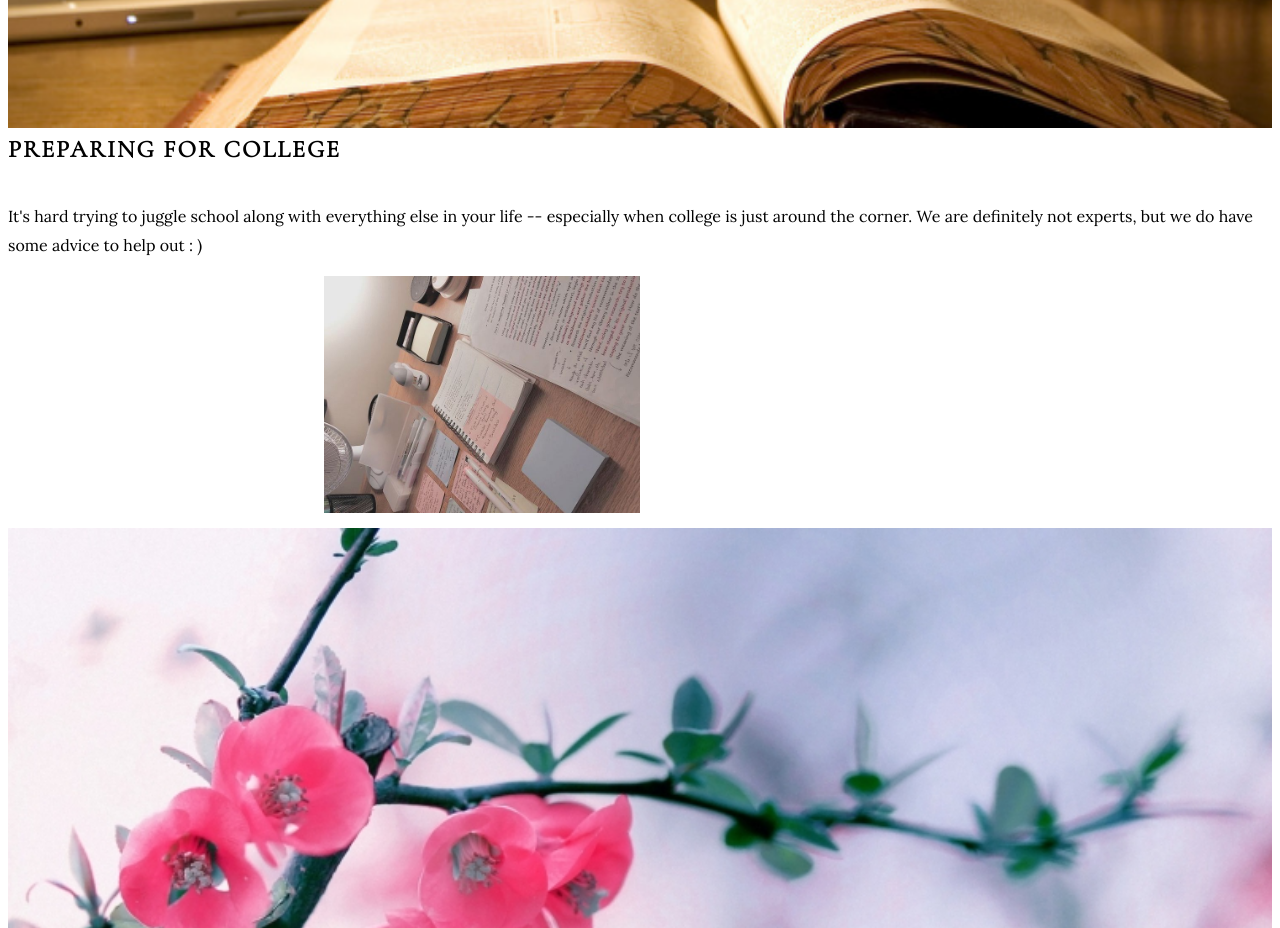
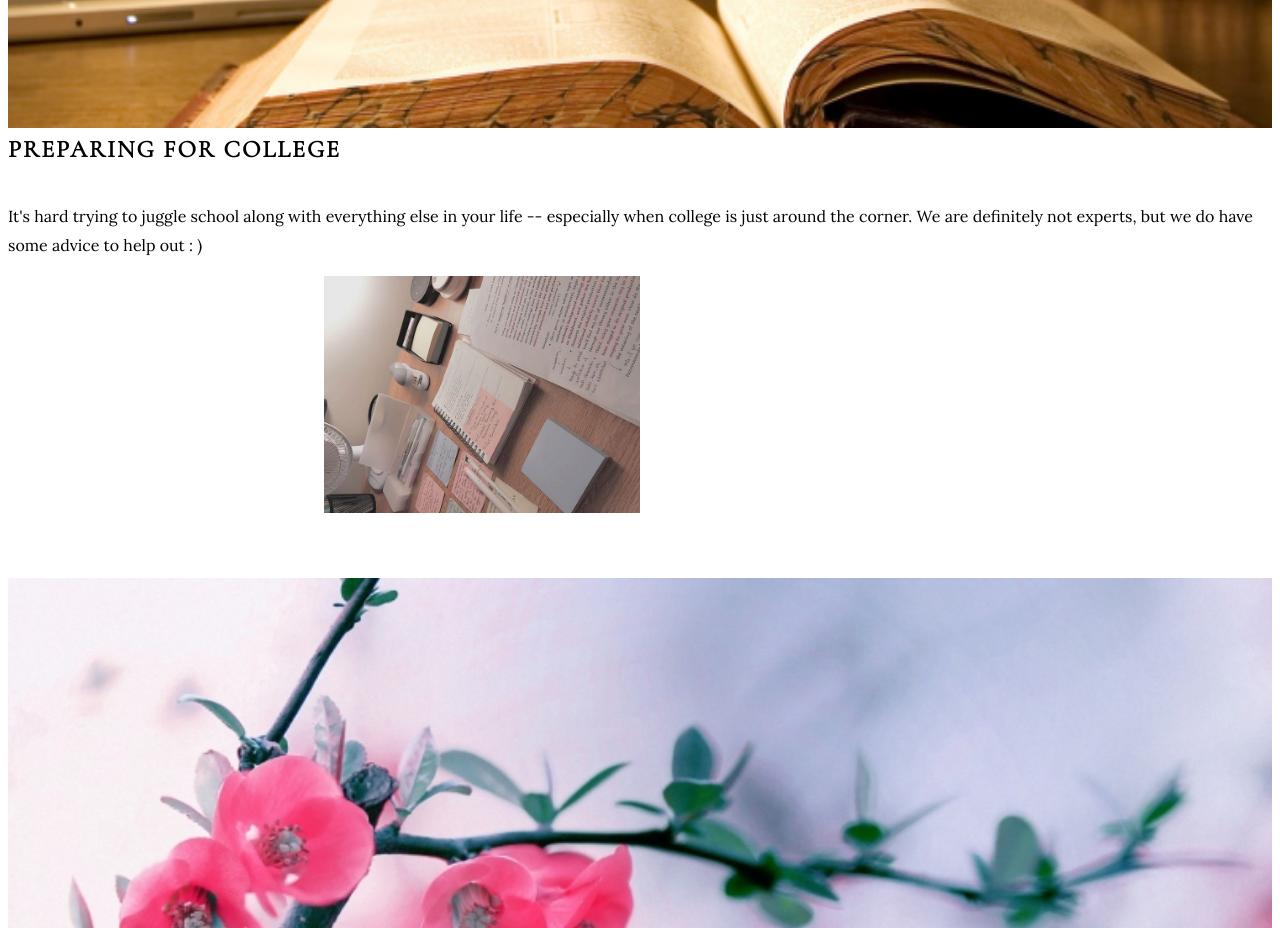
Before and after one commit to kumuthuraman/VitalYouth, a plain HTML site: page index.html in a window 1280 px wide. Shown: the part 4080-5008 px from the top of the page. Drawn offline with Linux system fonts and the light colour scheme; a web font is replaced by a local one.

Commit message:
Update index.html

```diff
--- a/index.html
+++ b/index.html
@@ -113,7 +113,7 @@
 <!--college-->
     <div class="college">
     </div>
-    <div style="height:400px;background-color:white; transparent:50%;">
+    <div style="height:450px;background-color:white; transparent:50%;">
 <!-- content -->
       <section id = "section3">
         <h2> Preparing for College </h2>
```
